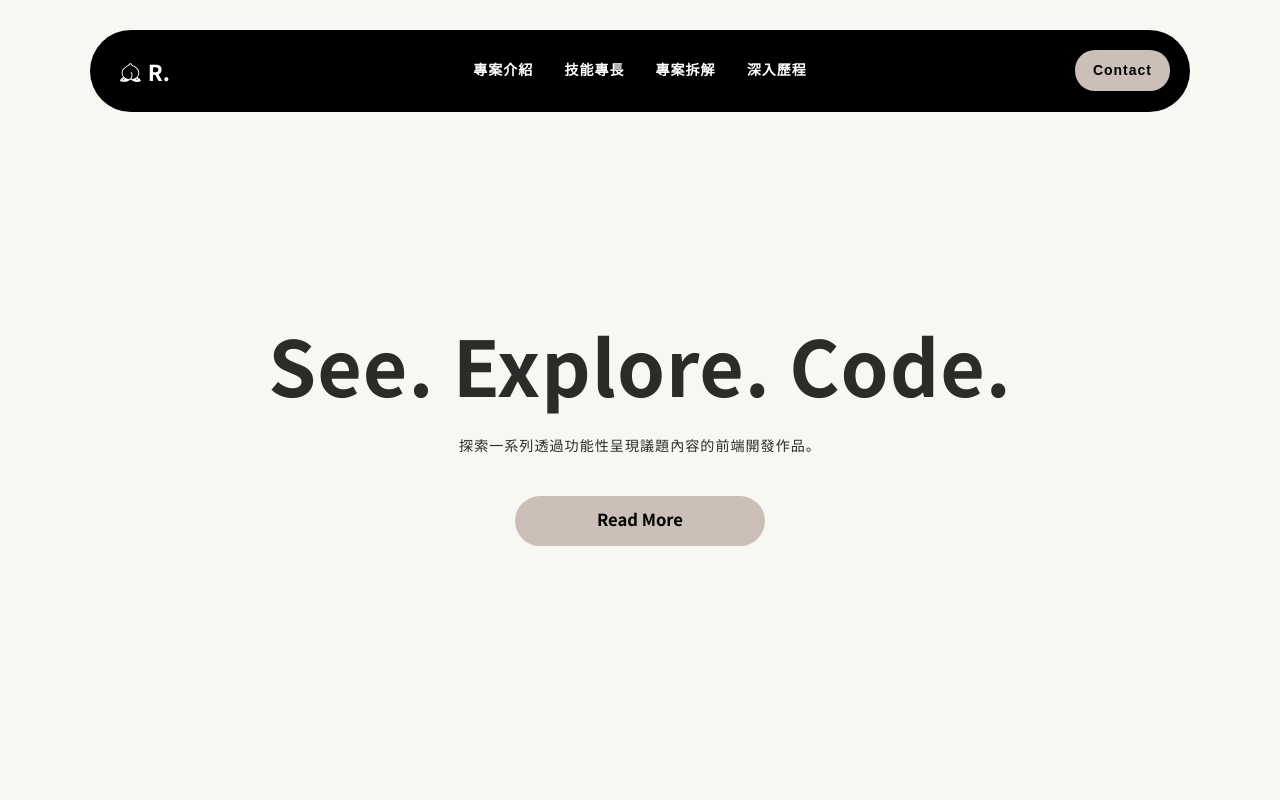
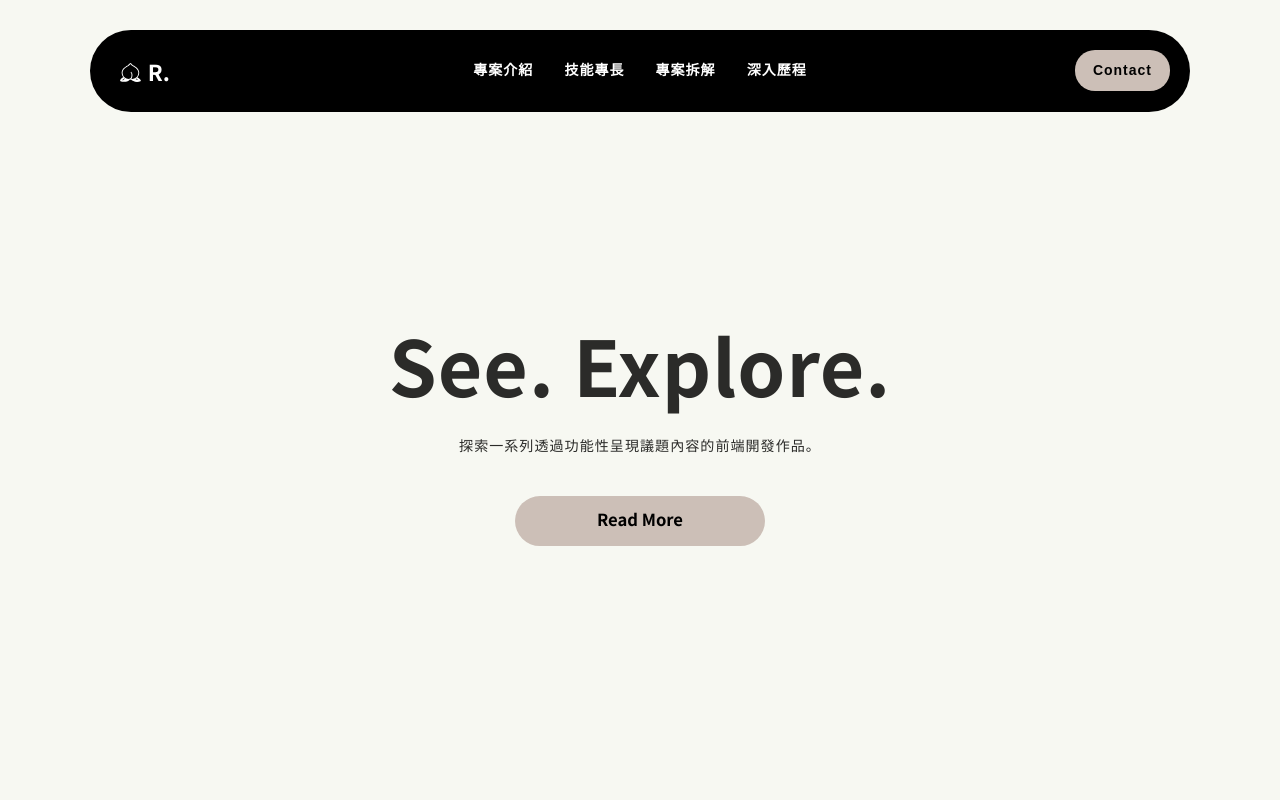
Before and after one commit to tingm1020/portfolio, a Next.js app: page / in a window 1280 px wide. Shown: the top 800 px of the page. Built offline with nearby package versions, Linux system fonts and the light colour scheme; a web font is replaced by a local one.

Commit message:
fix: next.config.js static setting

```diff
--- a/next.config.js
+++ b/next.config.js
@@ -1,6 +1,11 @@
 /** @type {import('next').NextConfig} */
+const isStaticExport = process.env.NEXT_EXPORT === 'true';
+
 const nextConfig = {
-  output: 'export',
+  ...(isStaticExport && {
+    output: 'export',
+    assetPrefix: './',
+  }),
   images: {
     unoptimized: true,
     remotePatterns: [
@@ -12,7 +17,6 @@ const nextConfig = {
       },
     ],
   },
-  assetPrefix: './',
 };
 
 module.exports = nextConfig;
--- a/pages/index.js
+++ b/pages/index.js
@@ -18,7 +18,7 @@ const HomePage = () => {
         <Header/>
         <div className="Kv_container" id="anchor1">
           <div className={`Kv_block Kv_block_center_1100 ${stylesIndex.Kv_spc}`}>
-            <h2 className="Txt_h2">See. Explore. Code.</h2>
+            <h2 className="Txt_h2">See. Explore.</h2>
             <p className="Txt_dec spcBlock_60">探索一系列透過功能性呈現議題內容的前端開發作品。</p>
             <a href="https://github.com/tingm1020?tab=projects" target="_blank" className="Btn_single">Read More</a>
           </div>
```
Also changed, not shown: pages/project/index.js (added, +13 -0 lines), pages/project/[slug].js (added), src/components/project/projectDetail.js (added), src/components/project/projectList.js (added).
